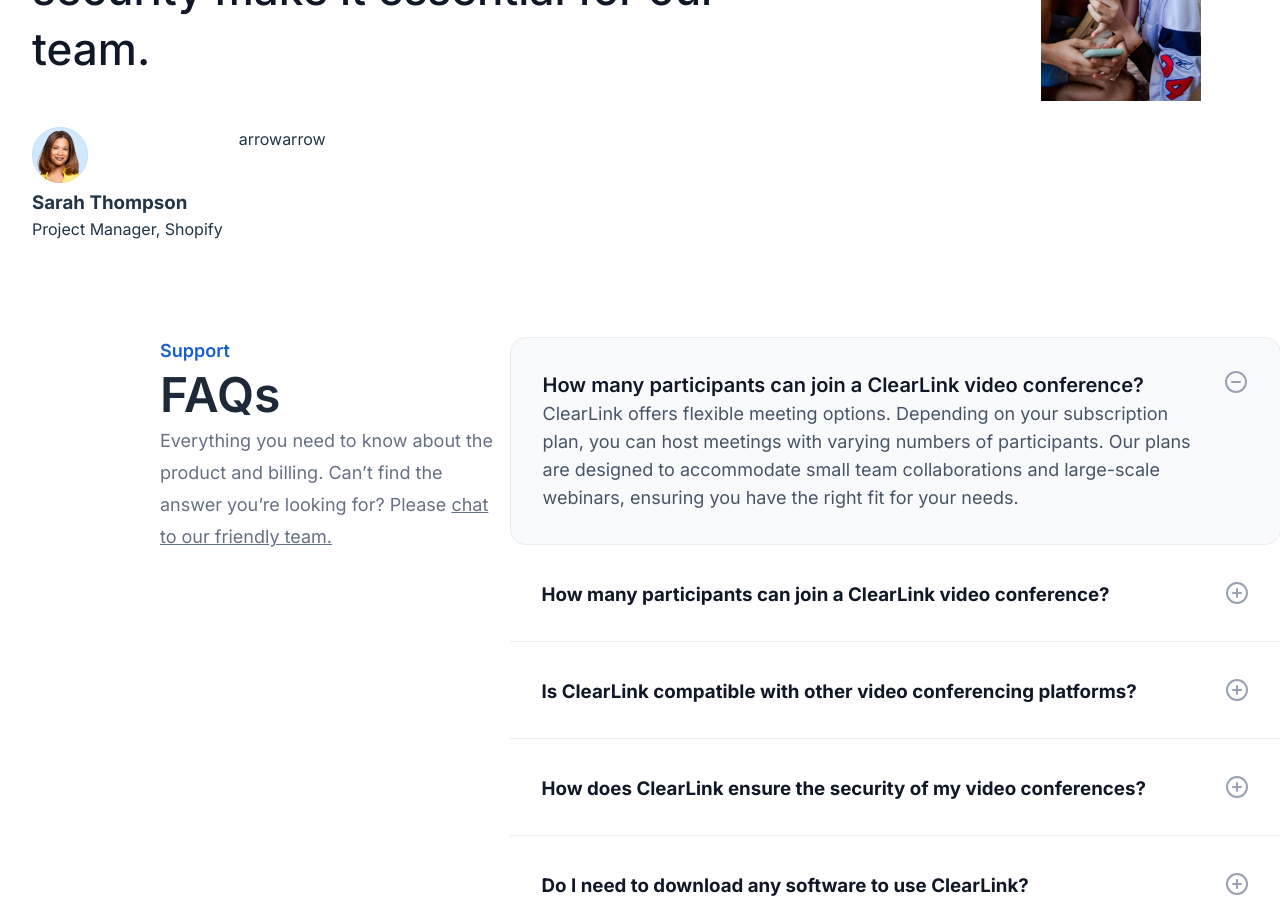
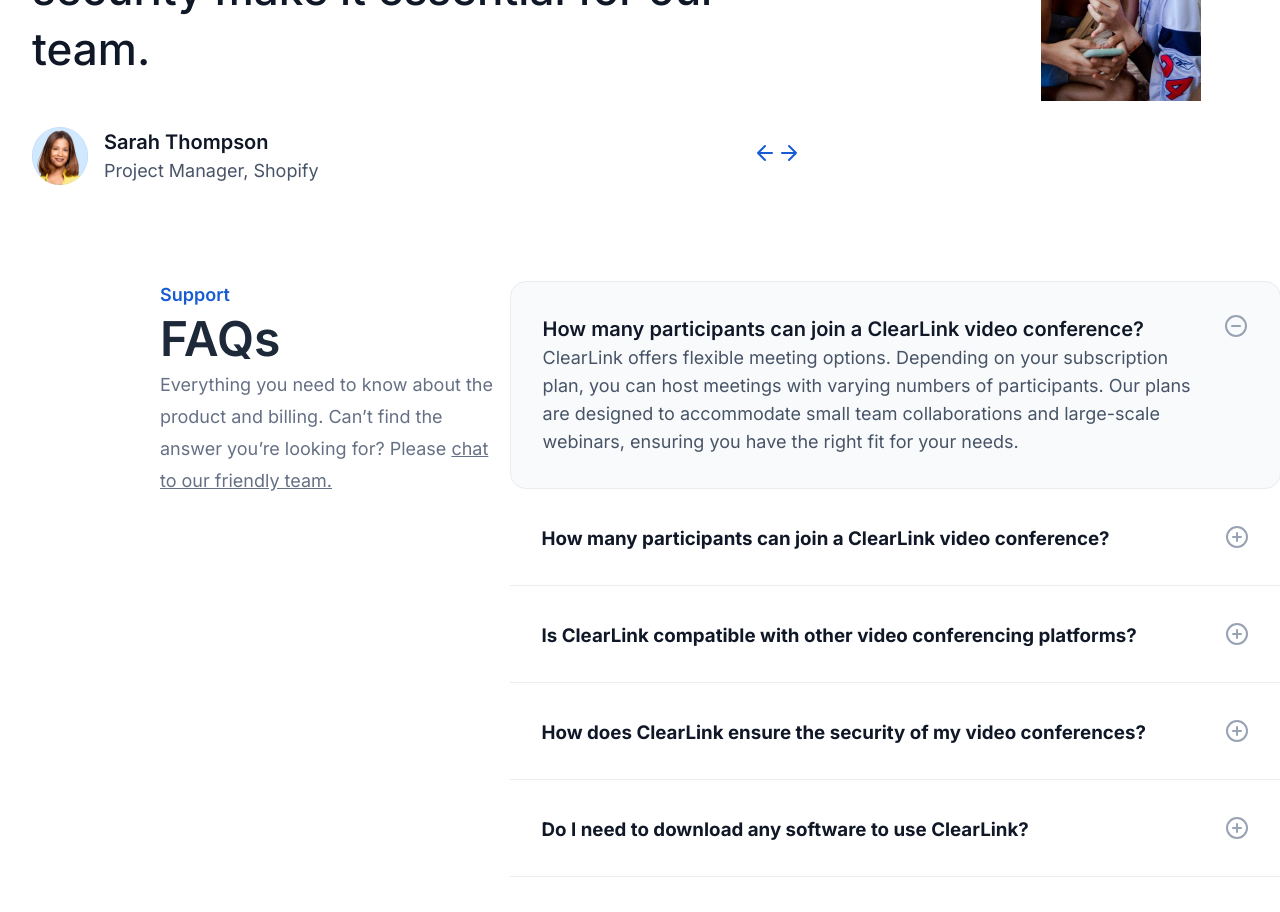
Before and after one commit to graynneji/talentSync, a React (Vite) app: page / in a window 1280 px wide. Shown: the part 2400-3312 px from the top of the page. Built offline with nearby package versions, Linux system fonts and the light colour scheme.

Commit message:
adding some icons

```diff
--- a/src/features/Testimonial.jsx
+++ b/src/features/Testimonial.jsx
@@ -104,8 +104,46 @@ function Testimonial() {
             </div>
           </div>
           <div>
-            <span>arrow</span>
-            <span>arrow</span>
+            <span>
+              <svg
+                width="24"
+                height="24"
+                viewBox="0 0 24 24"
+                fill="none"
+                xmlns="http://www.w3.org/2000/svg"
+              >
+                <g id="arrow-left">
+                  <path
+                    id="Icon"
+                    d="M19 12H5M5 12L12 19M5 12L12 5"
+                    stroke="#175CD3"
+                    strokeWidth="2"
+                    strokeLinecap="round"
+                    strokeLinejoin="round"
+                  />
+                </g>
+              </svg>
+            </span>
+            <span>
+              <svg
+                width="24"
+                height="24"
+                viewBox="0 0 24 24"
+                fill="none"
+                xmlns="http://www.w3.org/2000/svg"
+              >
+                <g id="arrow-right">
+                  <path
+                    id="Icon"
+                    d="M5 12H19M19 12L12 5M19 12L12 19"
+                    stroke="#175CD3"
+                    strokeWidth="2"
+                    strokeLinecap="round"
+                    strokeLinejoin="round"
+                  />
+                </g>
+              </svg>
+            </span>
           </div>
         </div>
       </div>
--- a/src/features/Testimonial.module.scss
+++ b/src/features/Testimonial.module.scss
@@ -51,5 +51,24 @@
   grid-column: 5;
 }
 .client {
+  @include flexRow(0px);
+  justify-content: space-between;
+  align-items: center;
+}
+.clientCard {
   @include flexRow(16px);
+  h3 {
+    font-weight: 600;
+    font-size: 20px;
+    line-height: 30px;
+
+    color: $gray-900;
+  }
+  span {
+    font-weight: 400;
+    font-size: 18px;
+    line-height: 28px;
+
+    color: $gray-600;
+  }
 }
```
